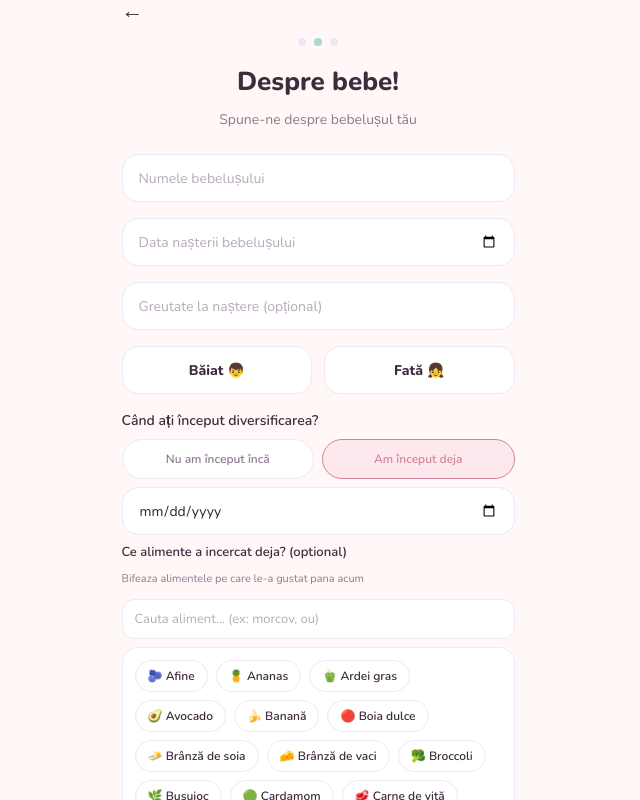
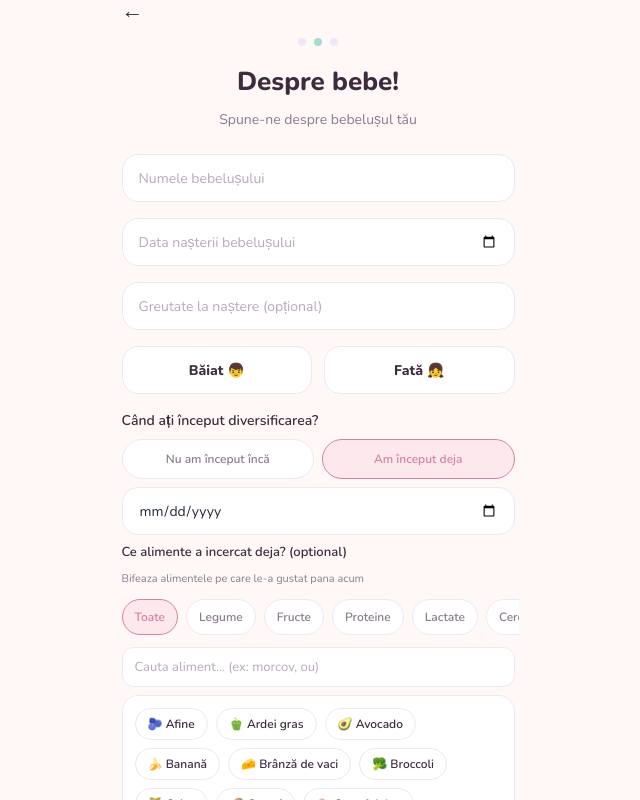
Before and after one commit to velicof/diversibebe, a Next.js app: page /register/step2 in a window 1280 px wide. Both pictures are taken after a click on the button "Am început deja". Shown: the top 800 px of the page, without its empty margins (322-962 px from the left). Built offline with nearby package versions, Linux system fonts and the light colour scheme; no server answers.

Commit message:
feat: prompt6

```diff
--- a/src/app/alergii/page.tsx
+++ b/src/app/alergii/page.tsx
@@ -5,6 +5,7 @@ import { useEffect, useMemo, useState } from "react";
 import { useUser } from "@/lib/useUser";
 import Navbar from "../components/Navbar";
 import { supabaseClient } from "@/lib/supabaseClient";
+import { searchFoods } from "@/lib/searchUtils";
 import { getAllFoods } from "../lib/store";
 import type { FoodCatalogItem } from "../lib/store";
 import Link from "next/link";
@@ -43,9 +44,9 @@ export default function AlergiiPage() {
   const [symSel, setSymSel] = useState<string[]>([]);
 
   const filteredFoods = useMemo(() => {
-    const q = search.trim().toLowerCase();
+    const q = search.trim();
     if (!q) return foods.slice(0, 8);
-    return foods.filter((f) => f.name.toLowerCase().includes(q)).slice(0, 12);
+    return searchFoods(foods, q).slice(0, 12);
   }, [foods, search]);
 
   const openModal = () => {
--- a/src/app/alimente/page.tsx
+++ b/src/app/alimente/page.tsx
@@ -19,6 +19,7 @@ import {
   type TriedFoodsOptimisticDetail,
 } from "../lib/store";
 import { useStoreRefresh } from "../lib/useStoreRefresh";
+import { searchFoods } from "@/lib/searchUtils";
 
 type AgeTabId = "all" | "sub-6" | "6-7" | "7-8" | "8-10" | "10-12" | "12+";
 
@@ -60,13 +61,6 @@ const AGE_TAB_IDS = new Set<string>([
   "10-12",
   "12+",
 ]);
-
-function normalizeForSearch(s: string) {
-  return s
-    .toLowerCase()
-    .normalize("NFD")
-    .replace(/[\u0300-\u036f]/g, "");
-}
 
 type TriedFoodRow = {
   food_id: string;
@@ -261,10 +255,7 @@ function AlimentePageInner() {
   const foods = useMemo(() => {
     let list: ReturnType<typeof getAllFoods>;
     if (!searchTrim) list = foodsByCategory;
-    else {
-      const q = normalizeForSearch(searchTrim);
-      list = getAllFoods().filter((f) => normalizeForSearch(f.name).includes(q));
-    }
+    else list = searchFoods(getAllFoods(), searchTrim);
     if (!triedOnly) return list;
     return list.filter((f) => triedIdSet.has(f.id));
   }, [foodsByCategory, searchTrim, triedOnly, triedIdSet, storeVersion]);
--- /dev/null
+++ b/src/app/lib/registerFoodsList.ts
@@ -0,0 +1,101 @@
+export type RegisterFoodItem = {
+  id: string;
+  name: string;
+  emoji: string;
+  category: string;
+};
+
+export const FOODS_LIST: RegisterFoodItem[] = [
+  // LEGUME
+  { id: "morcov", name: "Morcov", emoji: "🥕", category: "Legume" },
+  { id: "cartof-dulce", name: "Cartof dulce", emoji: "🍠", category: "Legume" },
+  { id: "cartof", name: "Cartof", emoji: "🥔", category: "Legume" },
+  { id: "dovlecel", name: "Dovlecel", emoji: "🥒", category: "Legume" },
+  { id: "dovleac", name: "Dovleac", emoji: "🎃", category: "Legume" },
+  { id: "broccoli", name: "Broccoli", emoji: "🥦", category: "Legume" },
+  { id: "conopida", name: "Conopidă", emoji: "🥦", category: "Legume" },
+  { id: "ardei-gras", name: "Ardei gras", emoji: "🫑", category: "Legume" },
+  { id: "rosii", name: "Roșii", emoji: "🍅", category: "Legume" },
+  { id: "spanac", name: "Spanac", emoji: "🌿", category: "Legume" },
+  { id: "mazare", name: "Mazăre", emoji: "🫛", category: "Legume" },
+  { id: "fasole-verde", name: "Fasole verde", emoji: "🫘", category: "Legume" },
+  { id: "ceapa", name: "Ceapă", emoji: "🧅", category: "Legume" },
+  { id: "usturoi", name: "Usturoi", emoji: "🧄", category: "Legume" },
+  { id: "telina", name: "Țelină", emoji: "🌿", category: "Legume" },
+  { id: "pastarnac", name: "Păstârnac", emoji: "🌿", category: "Legume" },
+  { id: "sfecla", name: "Sfeclă roșie", emoji: "🫚", category: "Legume" },
+  { id: "varza", name: "Varză", emoji: "🥬", category: "Legume" },
+  { id: "vinete", name: "Vinete", emoji: "🍆", category: "Legume" },
+  { id: "porumb", name: "Porumb", emoji: "🌽", category: "Legume" },
+
+  // FRUCTE
+  { id: "mere", name: "Mere", emoji: "🍎", category: "Fructe" },
+  { id: "pere", name: "Pere", emoji: "🍐", category: "Fructe" },
+  { id: "banana", name: "Banană", emoji: "🍌", category: "Fructe" },
+  { id: "piersici", name: "Piersici", emoji: "🍑", category: "Fructe" },
+  { id: "caise", name: "Caise", emoji: "🍑", category: "Fructe" },
+  { id: "prune", name: "Prune", emoji: "🫐", category: "Fructe" },
+  { id: "capsuni", name: "Căpșuni", emoji: "🍓", category: "Fructe" },
+  { id: "afine", name: "Afine", emoji: "🫐", category: "Fructe" },
+  { id: "zmeura", name: "Zmeură", emoji: "🍓", category: "Fructe" },
+  { id: "mure", name: "Mure", emoji: "🫐", category: "Fructe" },
+  { id: "mango", name: "Mango", emoji: "🥭", category: "Fructe" },
+  { id: "avocado", name: "Avocado", emoji: "🥑", category: "Fructe" },
+  { id: "kiwi", name: "Kiwi", emoji: "🥝", category: "Fructe" },
+  { id: "pepene", name: "Pepene", emoji: "🍉", category: "Fructe" },
+  { id: "portocale", name: "Portocale", emoji: "🍊", category: "Fructe" },
+  { id: "lamaie", name: "Lămâie", emoji: "🍋", category: "Fructe" },
+  { id: "struguri", name: "Struguri (tăiați)", emoji: "🍇", category: "Fructe" },
+  { id: "papaya", name: "Papaya", emoji: "🍈", category: "Fructe" },
+
+  // PROTEINE
+  { id: "ou", name: "Ou", emoji: "🥚", category: "Proteine" },
+  { id: "pui", name: "Pui", emoji: "🍗", category: "Proteine" },
+  { id: "vita", name: "Vită", emoji: "🥩", category: "Proteine" },
+  { id: "porc", name: "Porc", emoji: "🥩", category: "Proteine" },
+  { id: "curcan", name: "Curcan", emoji: "🍗", category: "Proteine" },
+  { id: "peste-alb", name: "Pește alb", emoji: "🐟", category: "Proteine" },
+  { id: "somon", name: "Somon", emoji: "🐟", category: "Proteine" },
+  { id: "ton", name: "Ton", emoji: "🐟", category: "Proteine" },
+  { id: "ficat", name: "Ficat de pui", emoji: "🫀", category: "Proteine" },
+  { id: "linte", name: "Linte", emoji: "🫘", category: "Proteine" },
+  { id: "naut", name: "Năut", emoji: "🫘", category: "Proteine" },
+  { id: "fasole", name: "Fasole", emoji: "🫘", category: "Proteine" },
+  { id: "tofu", name: "Tofu", emoji: "🧊", category: "Proteine" },
+
+  // LACTATE
+  { id: "iaurt", name: "Iaurt", emoji: "🥛", category: "Lactate" },
+  { id: "branza-vaci", name: "Brânză de vaci", emoji: "🧀", category: "Lactate" },
+  { id: "ricotta", name: "Ricotta", emoji: "🧀", category: "Lactate" },
+  { id: "lapte-vaca", name: "Lapte de vacă", emoji: "🥛", category: "Lactate" },
+  { id: "unt", name: "Unt", emoji: "🧈", category: "Lactate" },
+
+  // CEREALE
+  { id: "orez", name: "Orez", emoji: "🍚", category: "Cereale" },
+  { id: "ovaz", name: "Ovăz", emoji: "🌾", category: "Cereale" },
+  { id: "gris", name: "Griș", emoji: "🌾", category: "Cereale" },
+  { id: "paste", name: "Paste", emoji: "🍝", category: "Cereale" },
+  { id: "paine", name: "Pâine", emoji: "🍞", category: "Cereale" },
+  { id: "mei", name: "Mei", emoji: "🌾", category: "Cereale" },
+  { id: "hrisca", name: "Hrișcă", emoji: "🌾", category: "Cereale" },
+  { id: "quinoa", name: "Quinoa", emoji: "🌾", category: "Cereale" },
+
+  // NUCI & SEMINȚE
+  { id: "nuci-macinate", name: "Nuci măcinate", emoji: "🪨", category: "Nuci & Semințe" },
+  { id: "migdale-macinate", name: "Migdale măcinate", emoji: "🪨", category: "Nuci & Semințe" },
+  { id: "unt-arahide", name: "Unt de arahide", emoji: "🥜", category: "Nuci & Semințe" },
+  { id: "seminte-chia", name: "Semințe de chia", emoji: "🌱", category: "Nuci & Semințe" },
+  { id: "seminte-in", name: "Semințe de in", emoji: "🌱", category: "Nuci & Semințe" },
+  { id: "seminte-dovleac", name: "Semințe de dovleac", emoji: "🌱", category: "Nuci & Semințe" },
+  { id: "susan", name: "Susan / Tahini", emoji: "🌱", category: "Nuci & Semințe" },
+];
+
+/** Ordinea tab-urilor în UI (subset din categorii reale). */
+export const REGISTER_FOOD_CATEGORY_ORDER: string[] = [
+  "Legume",
+  "Fructe",
+  "Proteine",
+  "Lactate",
+  "Cereale",
+  "Nuci & Semințe",
+];
--- a/src/app/register/step2/page.tsx
+++ b/src/app/register/step2/page.tsx
@@ -4,7 +4,11 @@ import Link from "next/link";
 import { useMemo, useState } from "react";
 import { useRouter } from "next/navigation";
 import { createClient } from "@/lib/supabase/client";
-import { FOODS_DATABASE } from "@/app/lib/foodsDatabase";
+import {
+  FOODS_LIST,
+  REGISTER_FOOD_CATEGORY_ORDER,
+} from "@/app/lib/registerFoodsList";
+import { searchFoods } from "@/lib/searchUtils";
 import SocialLoginButtons from "../../components/SocialLoginButtons";
 
 type Gender = "boy" | "girl" | null;
@@ -22,6 +26,7 @@ export default function RegisterStep2Page() {
   const [divStartDate, setDivStartDate] = useState("");
   const [selectedFoods, setSelectedFoods] = useState<string[]>([]);
   const [foodSearch, setFoodSearch] = useState("");
+  const [foodCategoryTab, setFoodCategoryTab] = useState<"all" | string>("all");
   const [toastVisible, setToastVisible] = useState(false);
   const [toastFading, setToastFading] = useState(false);
   const [nameBlurred, setNameBlurred] = useState(false);
@@ -217,6 +222,33 @@ export default function RegisterStep2Page() {
                   <p className="text-[11px] text-[#8B7A8E] mb-3">
                     Bifeaza alimentele pe care le-a gustat pana acum
                   </p>
+                  <div className="flex gap-2 overflow-x-auto pb-1 mb-2 -mx-1 px-1">
+                    <button
+                      type="button"
+                      onClick={() => setFoodCategoryTab("all")}
+                      className={`shrink-0 h-9 px-3 rounded-full text-[12px] font-semibold border transition-colors ${
+                        foodCategoryTab === "all"
+                          ? "bg-[#FDE8EE] border-[#D4849A] text-[#D4849A]"
+                          : "bg-white border-[#EDE7F6] text-[#8B7A8E]"
+                      }`}
+                    >
+                      Toate
+                    </button>
+                    {REGISTER_FOOD_CATEGORY_ORDER.map((cat) => (
+                      <button
+                        key={cat}
+                        type="button"
+                        onClick={() => setFoodCategoryTab(cat)}
+                        className={`shrink-0 h-9 px-3 rounded-full text-[12px] font-semibold border transition-colors whitespace-nowrap ${
+                          foodCategoryTab === cat
+                            ? "bg-[#FDE8EE] border-[#D4849A] text-[#D4849A]"
+                            : "bg-white border-[#EDE7F6] text-[#8B7A8E]"
+                        }`}
+                      >
+                        {cat}
+                      </button>
+                    ))}
+                  </div>
                   <input
                     type="text"
                     value={foodSearch}
@@ -226,22 +258,14 @@ export default function RegisterStep2Page() {
                     style={{ color: "#3D2C3E" }}
                   />
                   <div className="flex flex-wrap gap-2 max-h-[200px] overflow-y-auto bg-white rounded-2xl border border-[#EDE7F6] p-3">
-                    {FOODS_DATABASE
-                      .filter((f) => {
-                        const ageMax =
-                          f.ageGroup === "6-7" || f.ageGroup === "6-8"
-                            ? 8
-                            : f.ageGroup === "7-8"
-                              ? 8
-                              : f.ageGroup === "8-10"
-                                ? 10
-                                : 12;
-                        return (
-                          ageMax <= 12 &&
-                          (foodSearch.trim() === "" ||
-                            f.name.toLowerCase().includes(foodSearch.toLowerCase()))
-                        );
-                      })
+                    {searchFoods(
+                      FOODS_LIST.filter(
+                        (f) =>
+                          foodCategoryTab === "all" ||
+                          f.category === foodCategoryTab
+                      ),
+                      foodSearch.trim()
+                    )
                       .sort((a, b) => a.name.localeCompare(b.name, "ro"))
                       .map((food) => {
                         const isSelected = selectedFoods.includes(food.id);
@@ -398,7 +422,7 @@ export default function RegisterStep2Page() {
 
                   if (selectedFoods.length > 0) {
                     const triedFoodsToInsert = selectedFoods.map((foodId) => {
-                      const food = FOODS_DATABASE.find((f) => f.id === foodId);
+                      const food = FOODS_LIST.find((f) => f.id === foodId);
                       return {
                         user_id: userId,
                         baby_id: babyData?.id || null,
--- /dev/null
+++ b/src/lib/searchUtils.ts
@@ -0,0 +1,69 @@
+/** Elimină diacritice și normalizează textul pentru căutare. */
+export function normalizeText(text: string): string {
+  return text
+    .toLowerCase()
+    .normalize("NFD")
+    .replace(/[\u0300-\u036f]/g, "")
+    .replace(/[ăâ]/g, "a")
+    .replace(/[îí]/g, "i")
+    .replace(/[șş]/g, "s")
+    .replace(/[țţ]/g, "t")
+    .trim();
+}
+
+/** Variante alternative pentru același aliment (cheie = `food.id`). */
+export const FOOD_ALIASES: Record<string, string[]> = {
+  mere: ["mar", "mere", "măr", "marul"],
+  pere: ["para", "pere", "pară", "parul"],
+  pastarnac: ["pastarnac", "păstârnac", "pastarnacul"],
+  capsuni: ["capsuna", "căpșună", "capsuni", "fragute"],
+  afine: ["afina", "afine"],
+  dovleac: ["dovleac", "bostan"],
+  "branza-vaci": ["branza", "brânză", "cas", "caș"],
+  iaurt: ["iaurt", "jogurt"],
+  naut: ["naut", "năut", "chickpeas"],
+  hrisca: ["hrisca", "hrișcă"],
+  quinoa: ["quinoa", "kinoa"],
+  ceapa: ["ceapa", "ceapă"],
+  telina: ["telina", "țelină", "celeriac"],
+  sfecla: ["sfecla", "sfeclă", "sfecla rosie"],
+  "fasole-verde": ["fasole verde", "fasole", "pastaie"],
+};
+
+export type FoodSearchable = { id: string; name: string };
+
+/** Căutare alimente: diacritice, id, alias-uri. La query goală sau cu un singur caracter returnează lista nemodificată. */
+export function searchFoods<T extends FoodSearchable>(foods: T[], query: string): T[] {
+  const t = query.trim();
+  if (!t || t.length < 2) return foods;
+
+  const normalizedQuery = normalizeText(t);
+
+  return foods.filter((food) => {
+    if (normalizeText(food.name).includes(normalizedQuery)) return true;
+
+    const aliases = FOOD_ALIASES[food.id] ?? [];
+    if (aliases.some((alias) => normalizeText(alias).includes(normalizedQuery))) {
+      return true;
+    }
+
+    if (normalizeText(food.id).includes(normalizedQuery)) return true;
+
+    return false;
+  });
+}
+
+/** Căutare generică după nume și id (rețete, etc.), fără alias-uri alimente. */
+export function searchByNameNormalized<T extends FoodSearchable>(
+  items: T[],
+  query: string
+): T[] {
+  const t = query.trim();
+  if (!t || t.length < 2) return items;
+
+  const nq = normalizeText(t);
+  return items.filter(
+    (item) =>
+      normalizeText(item.name).includes(nq) || normalizeText(item.id).includes(nq)
+  );
+}
```
Also changed, not shown: src/app/jurnal/page.tsx (+5 -8 lines), src/app/retete/page.tsx (+2 -11 lines).
